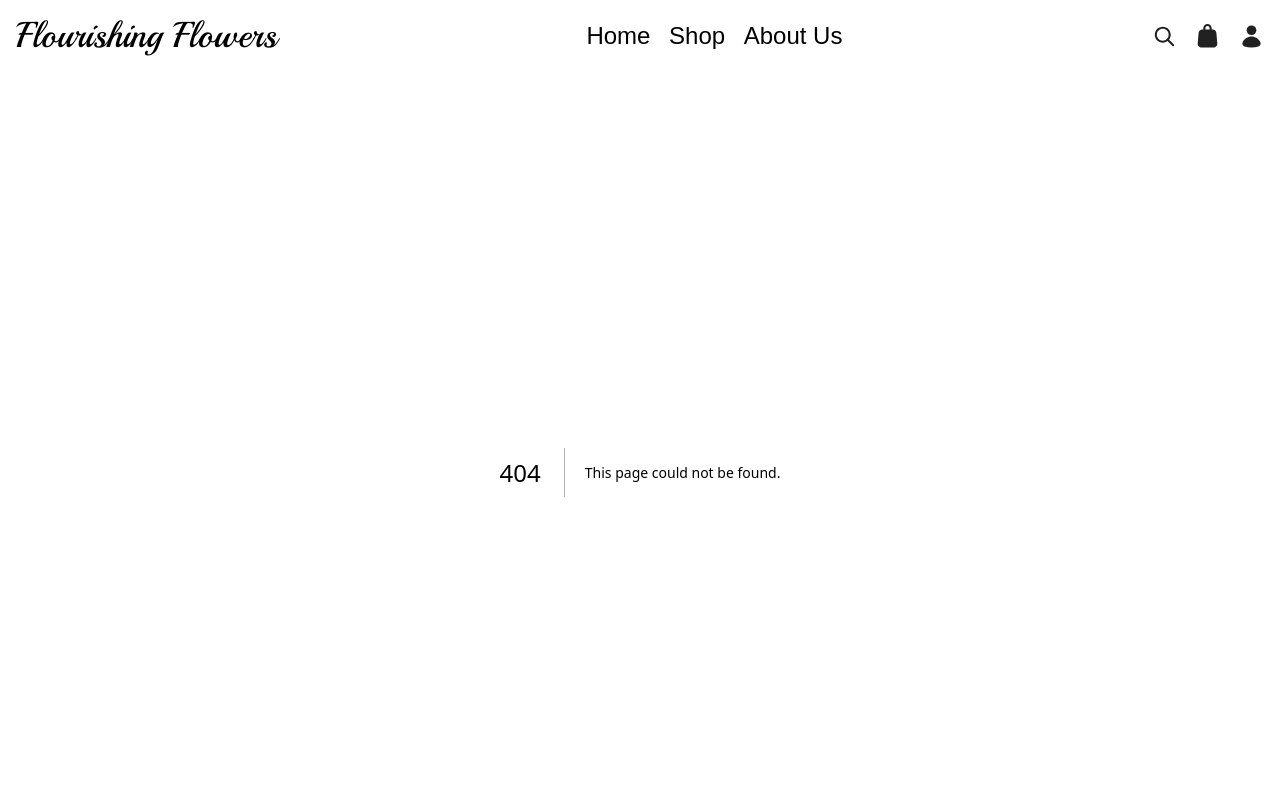
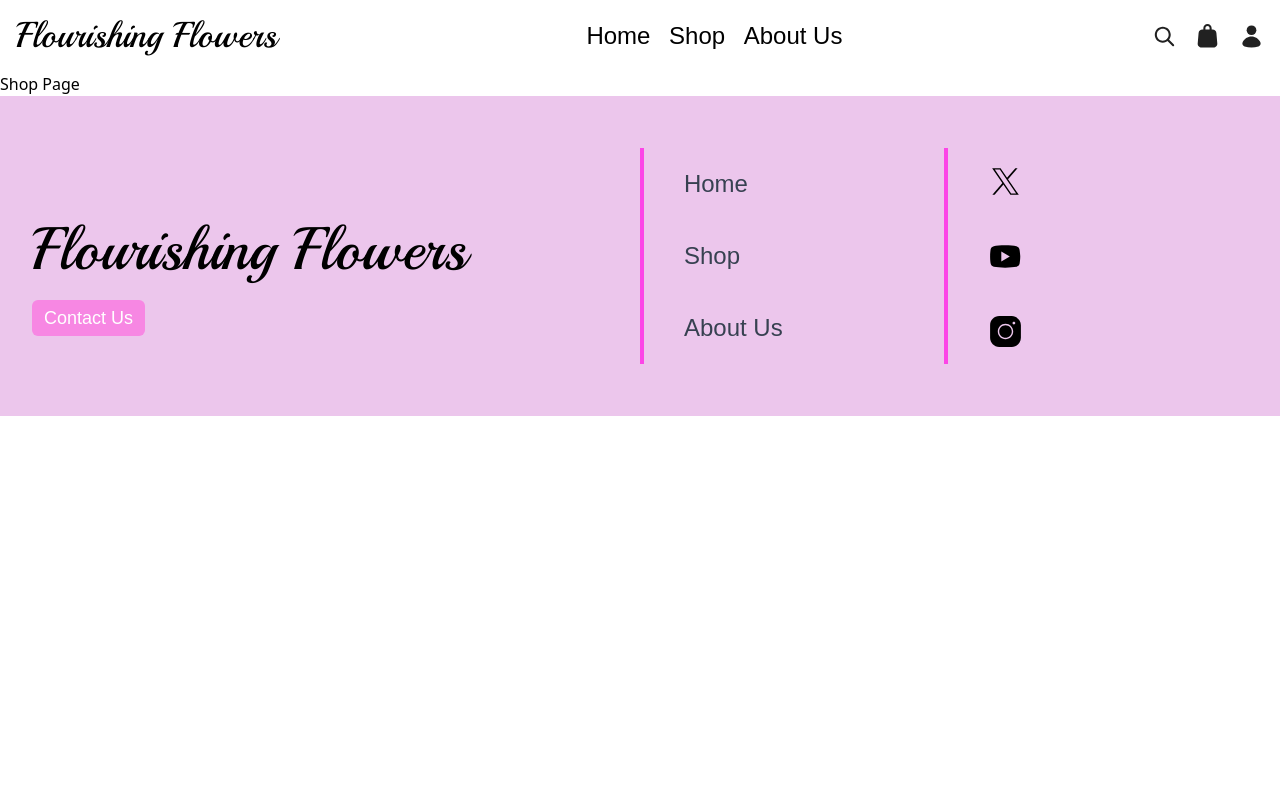
Before and after one commit to robertchapmanrlc/flourishing-flowers, a Next.js app: page /shop in a window 1280 px wide. Before the commit this address had no page. Shown: the top 800 px of the page. Built offline with nearby package versions, Linux system fonts and the light colour scheme; a web font is replaced by a local one.

Commit message:
Created a page for the shop page

```diff
--- /dev/null
+++ b/src/app/shop/page.tsx
@@ -0,0 +1,8 @@
+
+export default function Shop() {
+  return (
+    <main>
+      <h1>Shop Page</h1>
+    </main>
+  );
+}
```
